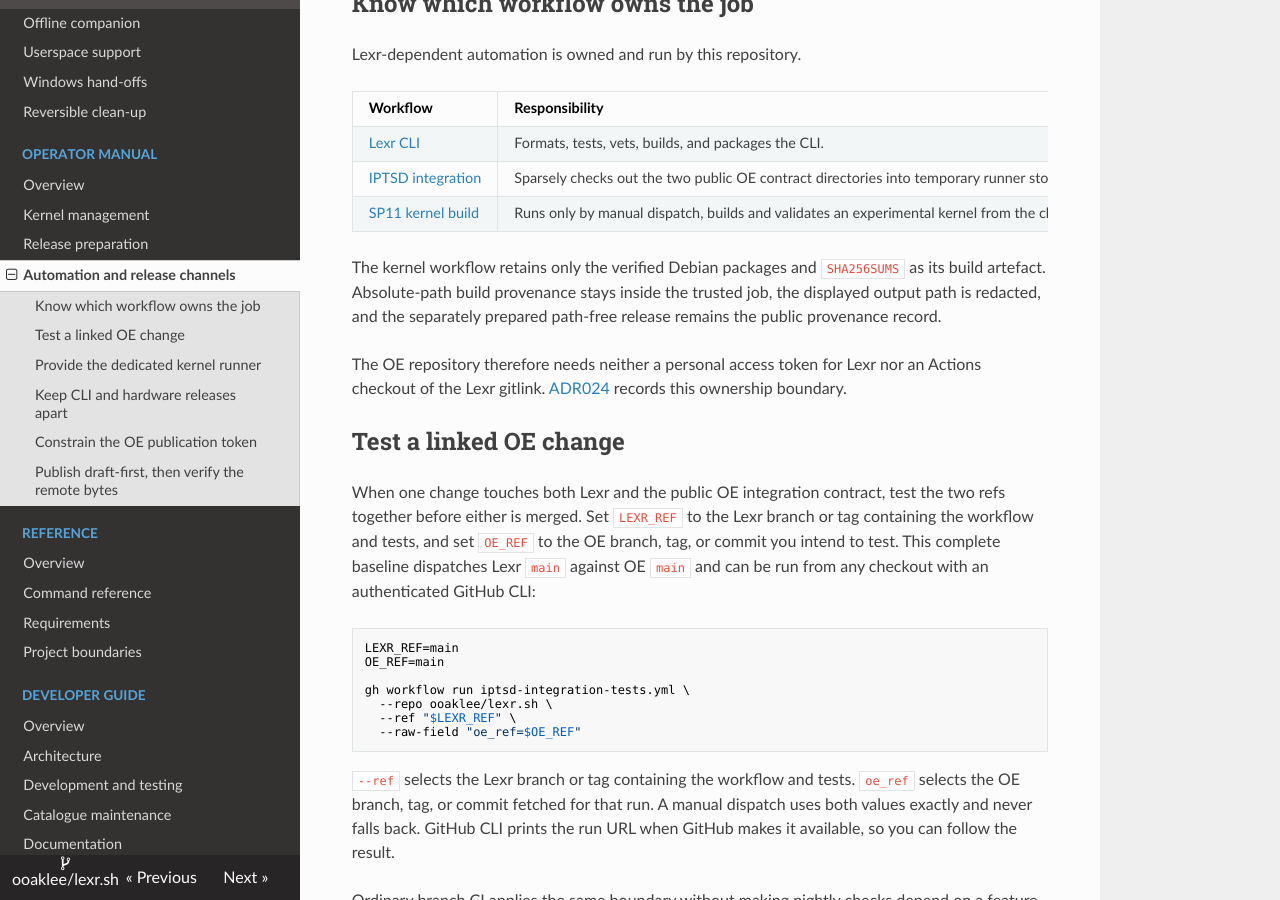
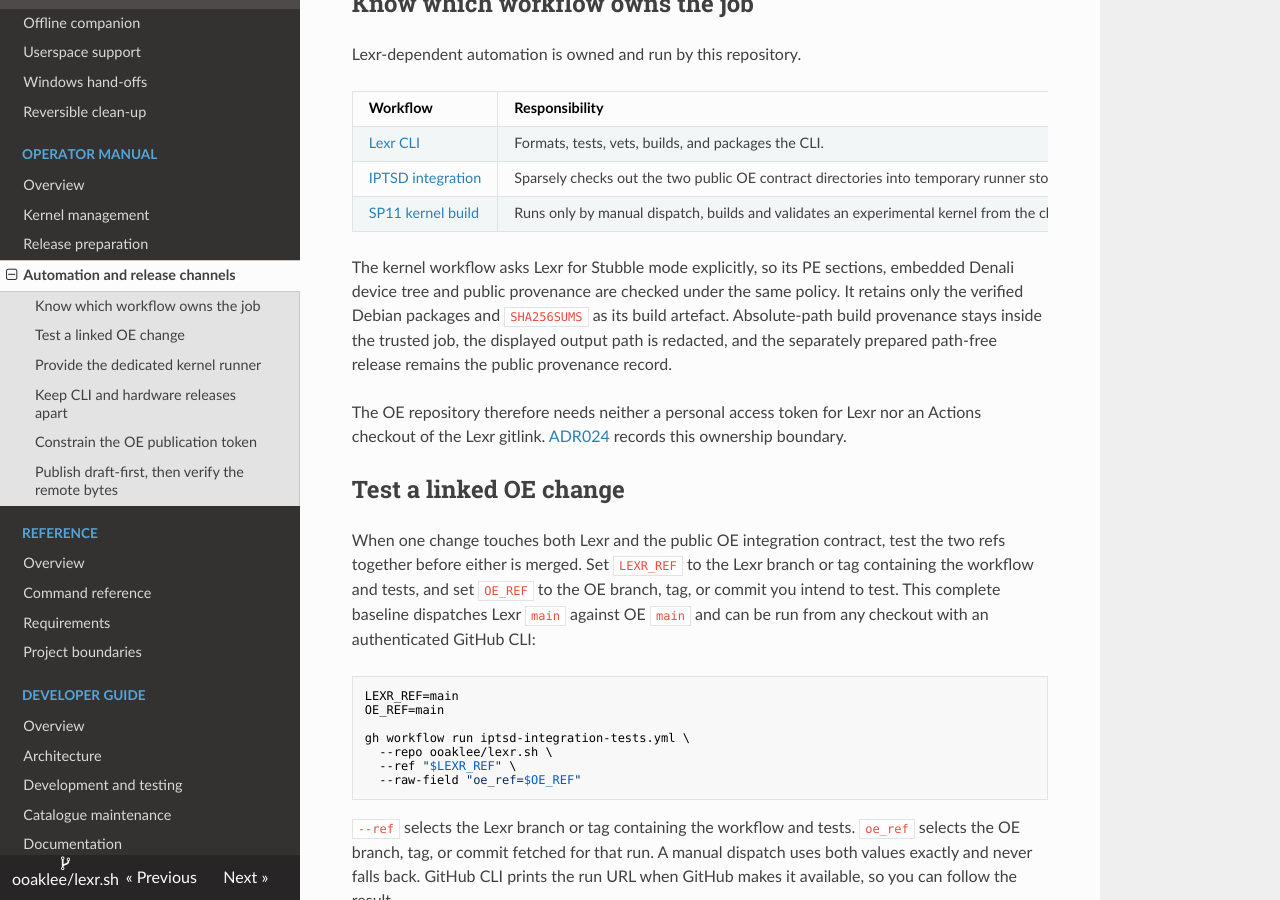
Before and after one commit to ooaklee/lexr.sh, an MkDocs documentation site: the page built from docs/operator-manual/automation-and-releases.md, in a window 1280 px wide and 900 px high, scrolled down 365 px. Built offline with MkDocs 1.6.1, drawn with Linux system fonts in a browser that asks for light colours; nearby versions of some CDN libraries; some of the changed text lies outside the part shown.

Commit message:
fix(release): enforce Stubble publication policy

```diff
--- a/docs/operator-manual/automation-and-releases.md
+++ b/docs/operator-manual/automation-and-releases.md
@@ -14,7 +14,12 @@ Lexr-dependent automation is owned and run by this repository.
 | [IPTSD integration](https://github.com/ooaklee/lexr.sh/blob/main/.github/workflows/iptsd-integration-tests.yml) | Sparsely checks out the two public OE contract directories into temporary runner storage, validates them from Lexr, and selects the bounded OE ref described below. |
 | [SP11 kernel build](https://github.com/ooaklee/lexr.sh/blob/main/.github/workflows/sp11-kernel-build.yml) | Runs only by manual dispatch, builds and validates an experimental kernel from the checked-out Lexr source, and can publish an experimental prerelease in OE. |
 
-The kernel workflow retains only the verified Debian packages and `SHA256SUMS` as its build artefact. Absolute-path build provenance stays inside the trusted job, the displayed output path is redacted, and the separately prepared path-free release remains the public provenance record.
+The kernel workflow asks Lexr for Stubble mode explicitly, so its PE sections,
+embedded Denali device tree and public provenance are checked under the same
+policy. It retains only the verified Debian packages and `SHA256SUMS` as its
+build artefact. Absolute-path build provenance stays inside the trusted job,
+the displayed output path is redacted, and the separately prepared path-free
+release remains the public provenance record.
 
 The OE repository therefore needs neither a personal access token for Lexr nor an Actions checkout of the Lexr gitlink. [ADR024](../adr/adr-024-lexr-owned-automation.md) records this ownership boundary.
 
@@ -104,7 +109,7 @@ The workflow exposes the token only to the GitHub-hosted publication step of a m
 
 Enable the `release` input only on a manual dispatch which is intended to continue from a successful build through local release preparation to remote publication. The workflow then applies these gates:
 
-1. The GitHub-hosted publisher revalidates the self-hosted builder's manifest release name, requires it to equal `sp11-qcom-x1e-<package-version>`, and checks the complete checksum set, corresponding source and licence assets, and experimental state.
+1. The GitHub-hosted publisher revalidates the self-hosted builder's manifest release name, requires it to equal `sp11-qcom-x1e-<package-version>`, binds the public provenance to explicit Stubble mode, and checks the complete checksum set, corresponding source and licence assets, and experimental state.
 2. It resolves OE `main` to one exact revision and refuses to reuse an existing release tag.
 3. It creates an OE draft targeting that revision and uploads the complete closed release set.
 4. It verifies that the new tag identifies the resolved revision immediately after creation.
```
Also changed, not shown: CHANGELOG.md (+3 -0 lines), 2 other files.
